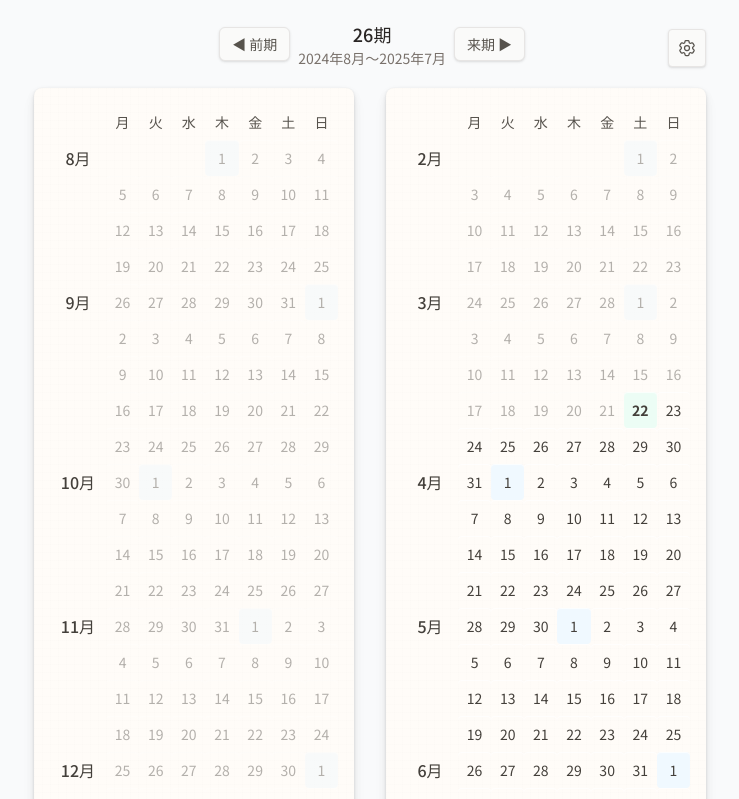
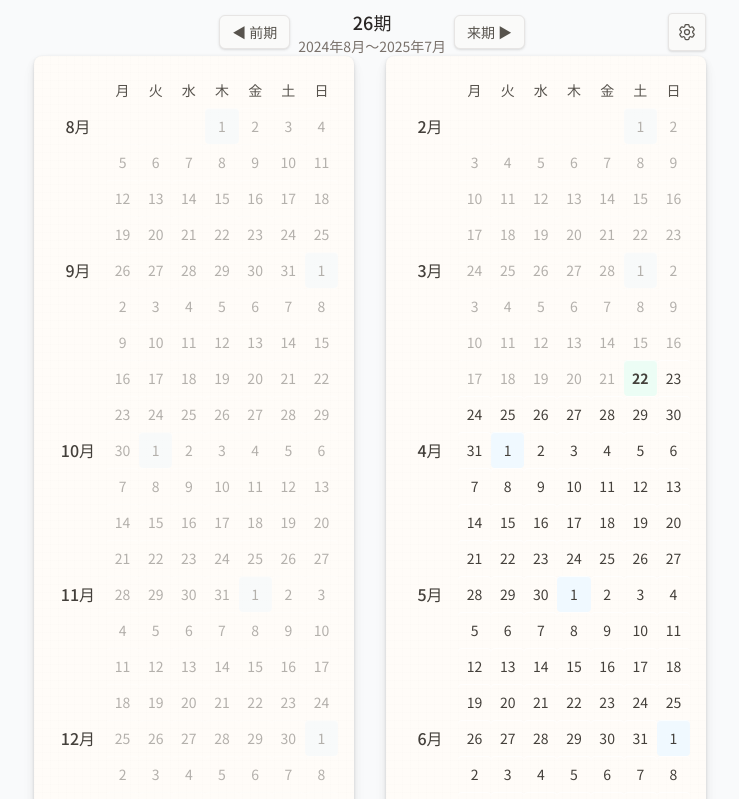
Before and after one commit to okonomi/period-calendar, a React (Vite) app: page / in a window 1280 px wide. Shown: the top 799 px of the page, without its empty margins (270-1009 px from the left). Built offline with nearby package versions, Linux system fonts and the light colour scheme; no server answers.

Commit message:
refactor: simplify layout classes in App component for improved readability

```diff
--- a/src/App.tsx
+++ b/src/App.tsx
@@ -28,7 +28,7 @@ const AppContent: React.FC = () => {
   return (
     <HolidaysProvider period={selectedPeriod}>
       <div className="min-h-screen bg-gray-50">
-        <div className="container mx-auto px-2 py-2">
+        <div className="mx-auto p-2">
           <div className="max-w-5xl mx-auto relative">
             <div className="flex justify-center">
               <div className="w-full max-w-2xl flex items-center justify-between">
--- a/src/index.css
+++ b/src/index.css
@@ -16,7 +16,7 @@
   }
 
   .calendar-header {
-    @apply flex items-center justify-center space-x-2 w-full py-3 mb-2;
+    @apply flex items-center justify-center space-x-2 w-full;
   }
 
   .calendar-cell {
```
